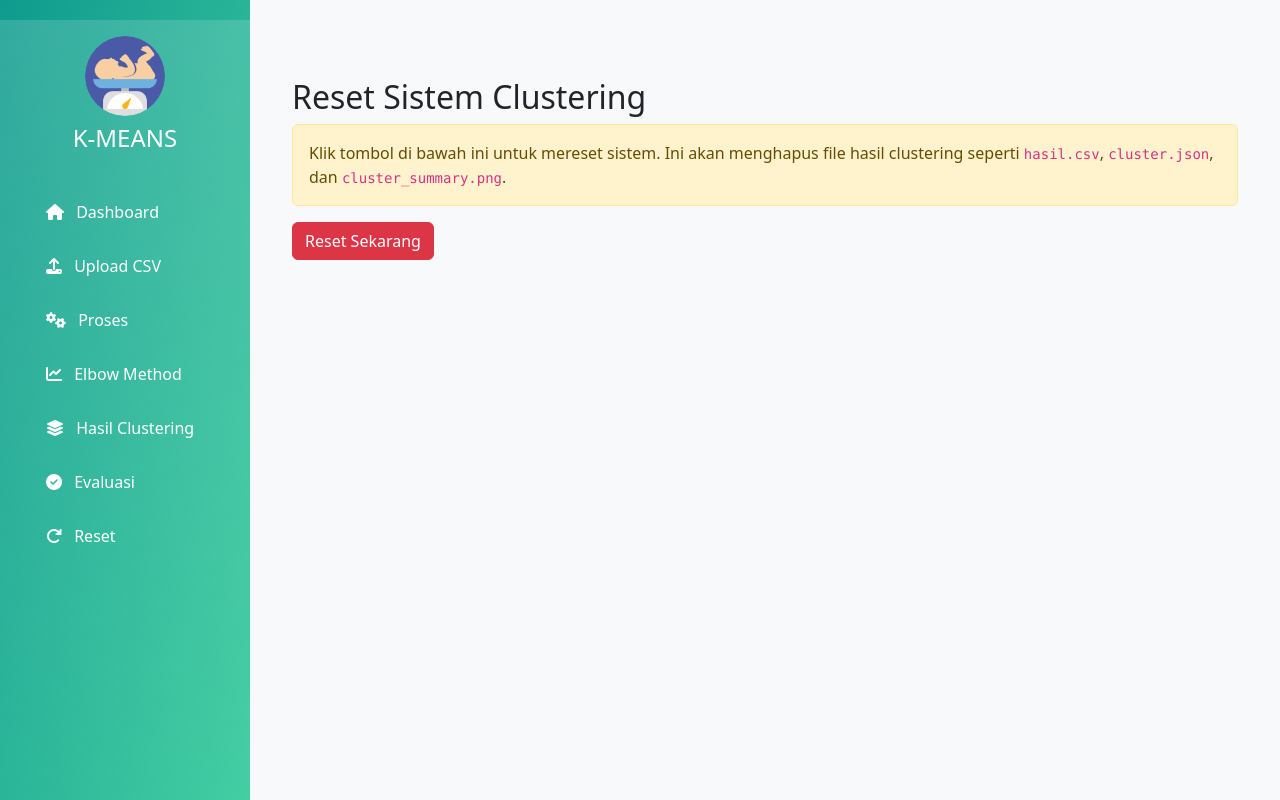
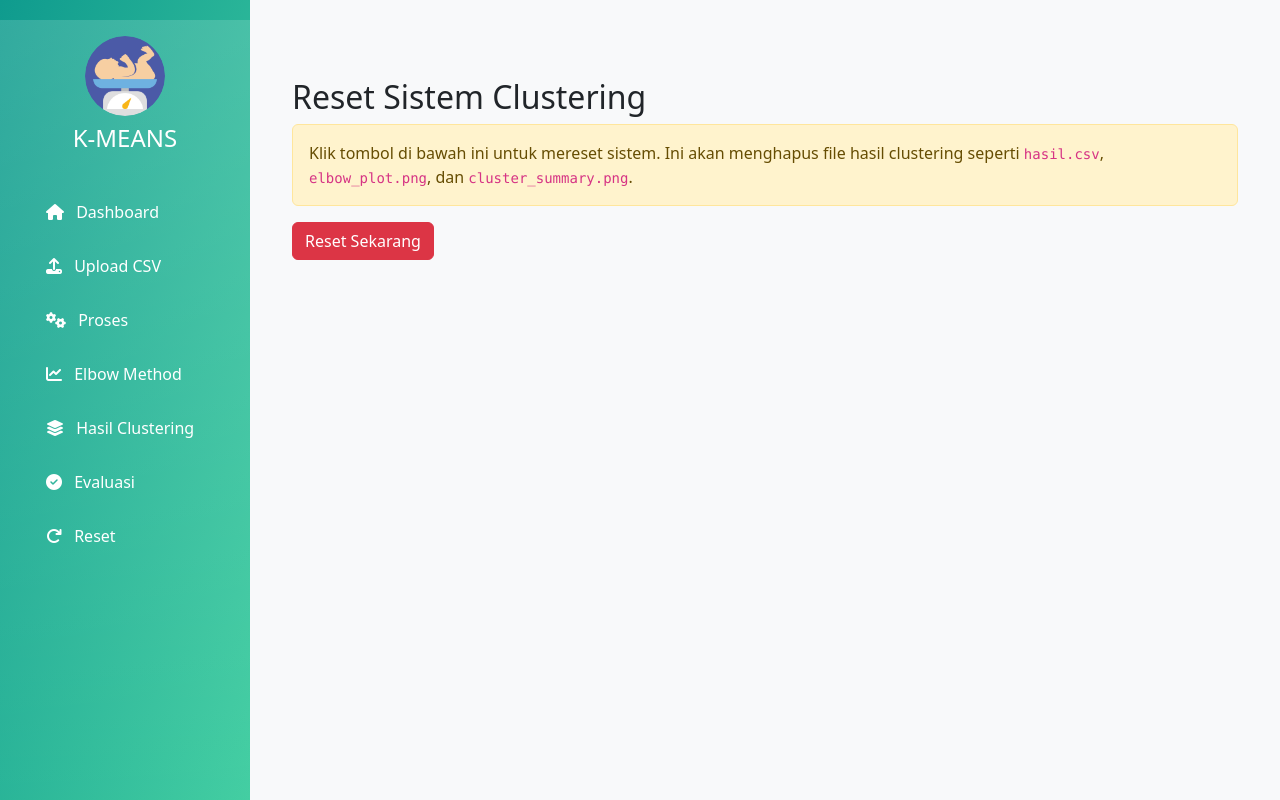
Before and after one commit to Aldiotri/klaster_gizi, a PHP site: page /reset.php in a window 1280 px wide. Run offline with PHP 8.4, Linux system fonts and the light colour scheme.

Commit message:
#edit cluster_result; reset

```diff
--- a/cluster_result.php
+++ b/cluster_result.php
@@ -18,6 +18,10 @@
         <tbody>
           <?php
 $summary = array();
+
+if (!file_exists("cluster_summary.csv")) {
+    echo "<tr><td colspan='3'>Data belum diproses</td></tr>";
+} else {
     if (($handle = fopen("cluster_summary.csv", "r")) !== FALSE) {
         $first = true;
         while (($data = fgetcsv($handle)) !== FALSE) {
@@ -33,7 +37,9 @@
         }
         fclose($handle);
     }
+}
 ?>
+
         </tbody>
       </table>
     </div>
--- a/reset.php
+++ b/reset.php
@@ -6,7 +6,7 @@
   if (isset($_POST['reset'])) {
     $files_to_delete = [
       "hasil.csv",
-      "cluster.json",
+      "elbow_plot.png",
       "cluster_summary.csv"
     ];
 
@@ -20,7 +20,7 @@
 
     echo "<div class='alert alert-success'>File berikut berhasil dihapus: <strong>" . implode(', ', $deleted) . "</strong></div>";
   } else {
-    echo "<div class='alert alert-warning'>Klik tombol di bawah ini untuk mereset sistem. Ini akan menghapus file hasil clustering seperti <code>hasil.csv</code>, <code>cluster.json</code>, dan <code>cluster_summary.png</code>.</div>";
+    echo "<div class='alert alert-warning'>Klik tombol di bawah ini untuk mereset sistem. Ini akan menghapus file hasil clustering seperti <code>hasil.csv</code>, <code>elbow_plot.png</code>, dan <code>cluster_summary.png</code>.</div>";
   }
   ?>
 
```
Lines whose indentation alone changed are shown as unchanged.
